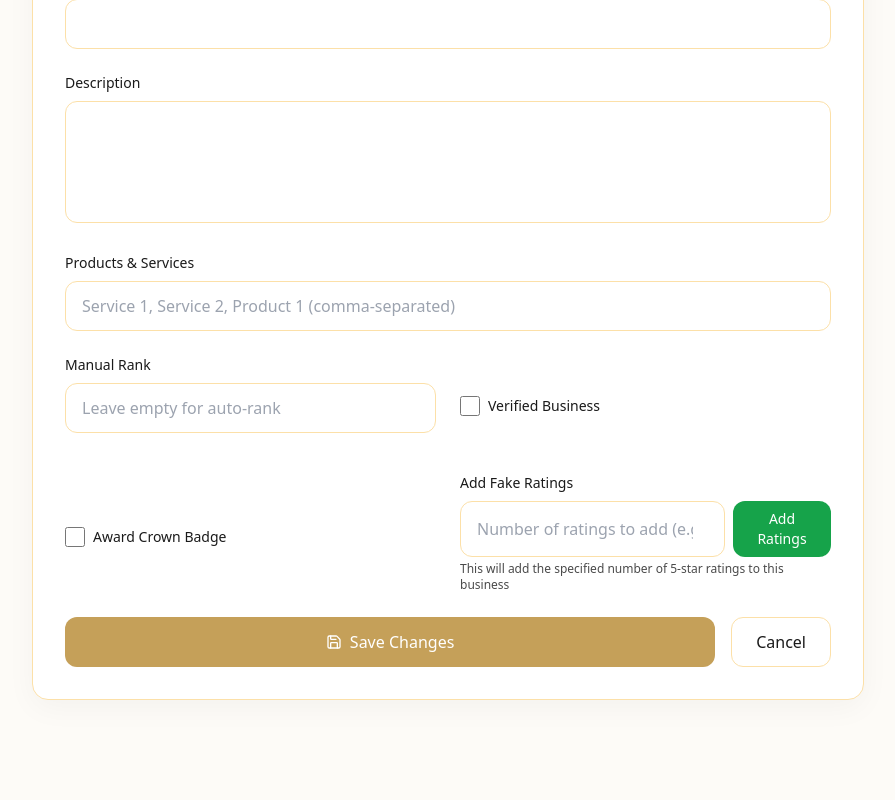
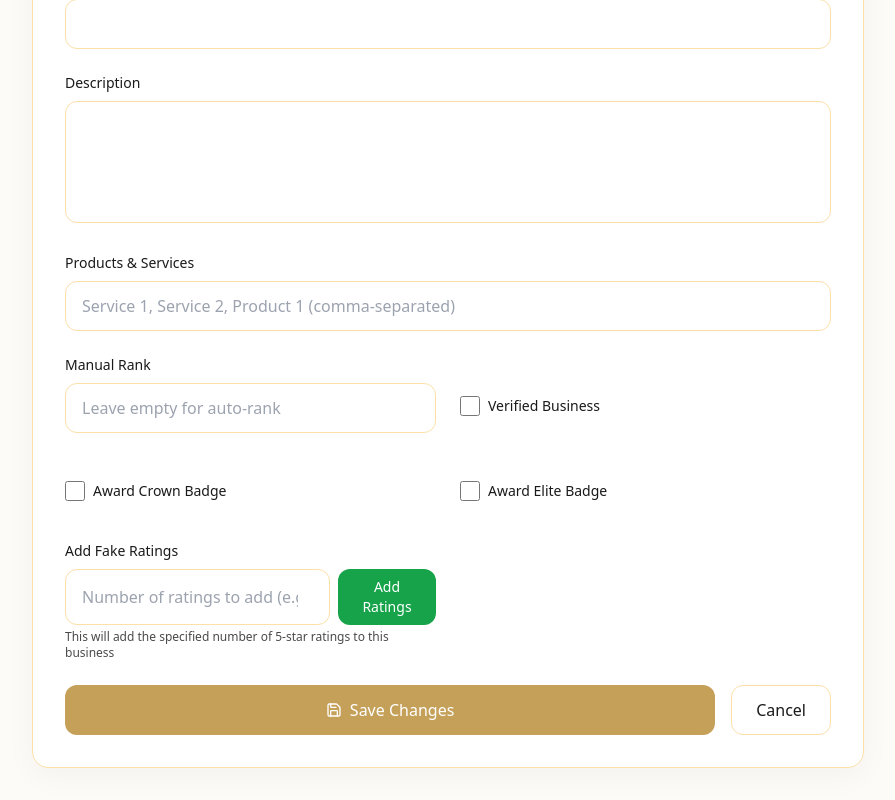
Before and after one commit to Amitmaddheshiya/Business2Top_Mern, a Next.js app: page /admin/business/1/edit in a window 1280 px wide. Shown: the part 785-1585 px from the top of the page, without its empty margins (192-1087 px from the left). Before the commit the page ends 1517 px from the top, so only its background shows below. Built offline with nearby package versions, Linux system fonts and the light colour scheme; no server answers; sample sign-in values are in the browser's storage.

Commit message:
Add elite badge and update ranking logic: group by 10s based on rating/votes

```diff
--- a/src/app/admin/business/[id]/edit/page.js
+++ b/src/app/admin/business/[id]/edit/page.js
@@ -303,6 +303,19 @@ export default function EditBusiness({ params }) {
                 </label>
               </div>
 
+              <div className="flex items-center gap-3 pt-6">
+                <label className="flex items-center gap-2 cursor-pointer">
+                  <input
+                    type="checkbox"
+                    name="isElite"
+                    checked={business.isElite || false}
+                    onChange={(e) => setBusiness({ ...business, isElite: e.target.checked })}
+                    className="w-5 h-5 rounded border-purple-300 text-purple-600 focus:ring-purple-500"
+                  />
+                  <span className="text-sm font-medium text-charcoal">Award Elite Badge</span>
+                </label>
+              </div>
+
               <div className="pt-4">
                 <label className="block text-sm font-medium text-charcoal mb-2">Add Fake Ratings</label>
                 <div className="flex gap-2">
--- a/src/app/api/businesses/[id]/route.js
+++ b/src/app/api/businesses/[id]/route.js
@@ -40,6 +40,7 @@ export async function PUT(request, { params }) {
         isVerified: body.isVerified,
         manualRank: body.manualRank,
         hasCrown: body.hasCrown,
+        isElite: body.isElite,
       },
       { new: true }
     );
--- a/src/app/api/businesses/route.js
+++ b/src/app/api/businesses/route.js
@@ -26,19 +26,20 @@ export async function GET(request) {
     } else if (sort === 'trending') {
       sortOptions = { totalVotes: -1, createdAt: -1 };
     } else {
-      // Default sort: manualRank (nulls last), then averageRating, then createdAt
-      sortOptions = { manualRank: 1, averageRating: -1, createdAt: -1 };
+      // Default sort: manualRank (nulls last), then by rating/votes for auto ranking
+      // Sort by: averageRating (desc), totalVotes (desc), createdAt (desc)
+      sortOptions = { averageRating: -1, totalVotes: -1, createdAt: -1 };
     }
 
     const businesses = await Business.find(query).sort(sortOptions).lean();
 
-    // Calculate automatic rank based on rating
+    // Calculate automatic rank based on rating/votes
     const businessesWithRank = businesses.map((business, index) => {
       // If admin has set manualRank, use it
       if (business.manualRank !== null) {
         return { ...business, autoRank: business.manualRank };
       }
-      // Otherwise, calculate automatic rank (1-based index)
+      // Otherwise, calculate automatic rank based on rating/votes (1-based index)
       return { ...business, autoRank: index + 1 };
     });
 
--- a/src/app/page.js
+++ b/src/app/page.js
@@ -7,12 +7,14 @@ import Link from 'next/link';
 const BusinessCard = memo(({ business, index, onRate, onShowDetails }) => {
   // Calculate display rank: use manualRank if set by admin, otherwise use autoRank
   const effectiveRank = business.manualRank || business.autoRank;
-  const displayRank = effectiveRank;
+  const displayRank = Math.ceil(effectiveRank / 10);
   const isTop10 = effectiveRank <= 10;
 
   // Crown display: top 10 auto gets crown, admin can also manually set crown on any profile
-  // If admin has explicitly set hasCrown to true, show crown. Otherwise, show crown if top 10.
-  const showCrown = business.hasCrown === true || (business.hasCrown === undefined && isTop10);
+  const showCrown = business.hasCrown === true || (business.hasCrown === false && isTop10);
+
+  // Elite badge: only if admin has explicitly set isElite to true
+  const showElite = business.isElite === true;
 
   const getWhatsAppLink = (whatsappNumber, businessName) => {
     const cleanNumber = whatsappNumber.replace(/\D/g, '');
@@ -22,17 +24,24 @@ const BusinessCard = memo(({ business, index, onRate, onShowDetails }) => {
 
   return (
     <div className="bg-white rounded-2xl border border-gold-200 shadow-luxury overflow-hidden hover:shadow-2xl hover:shadow-gold-200/50 transition-all duration-300 transform hover:-translate-y-1 relative flex flex-col h-full">
-      {/* Rank Badge - Top Left (actual rank: #1, #2, #3, etc.) */}
+      {/* Rank Badge - Top Left (grouped by 10s: #1 for 1-10, #2 for 11-20, etc.) */}
       {business.autoRank && (
         <div className="absolute top-0 left-0 bg-black text-white px-2 py-1 rounded-br-lg rounded-tl-xl z-10">
           <span className="font-bold text-xs sm:text-sm">#{displayRank}</span>
         </div>
       )}
 
-      {/* Crown Badge - Top Right attached (admin setting overrides automatic logic) */}
+      {/* Crown Badge - Top Right (top 10 auto + admin override) */}
       {showCrown && (
         <div className="absolute top-0 right-0 bg-black text-white px-2 py-1 rounded-bl-lg rounded-tr-xl z-10">
           <Crown className="w-3 h-3 sm:w-4 sm:h-4 text-yellow-400 fill-yellow-400" />
+        </div>
+      )}
+
+      {/* Elite Badge - Bottom Right (admin only) */}
+      {showElite && (
+        <div className="absolute bottom-0 right-0 bg-gradient-to-r from-purple-600 to-purple-800 text-white px-2 py-1 rounded-tl-lg rounded-br-xl z-10">
+          <span className="font-bold text-xs sm:text-sm">ELITE</span>
         </div>
       )}
 
--- a/src/models/Business.js
+++ b/src/models/Business.js
@@ -62,6 +62,10 @@ const BusinessSchema = new mongoose.Schema({
     type: Boolean,
     default: false,
   },
+  isElite: {
+    type: Boolean,
+    default: false,
+  },
   createdAt: {
     type: Date,
     default: Date.now,
```
